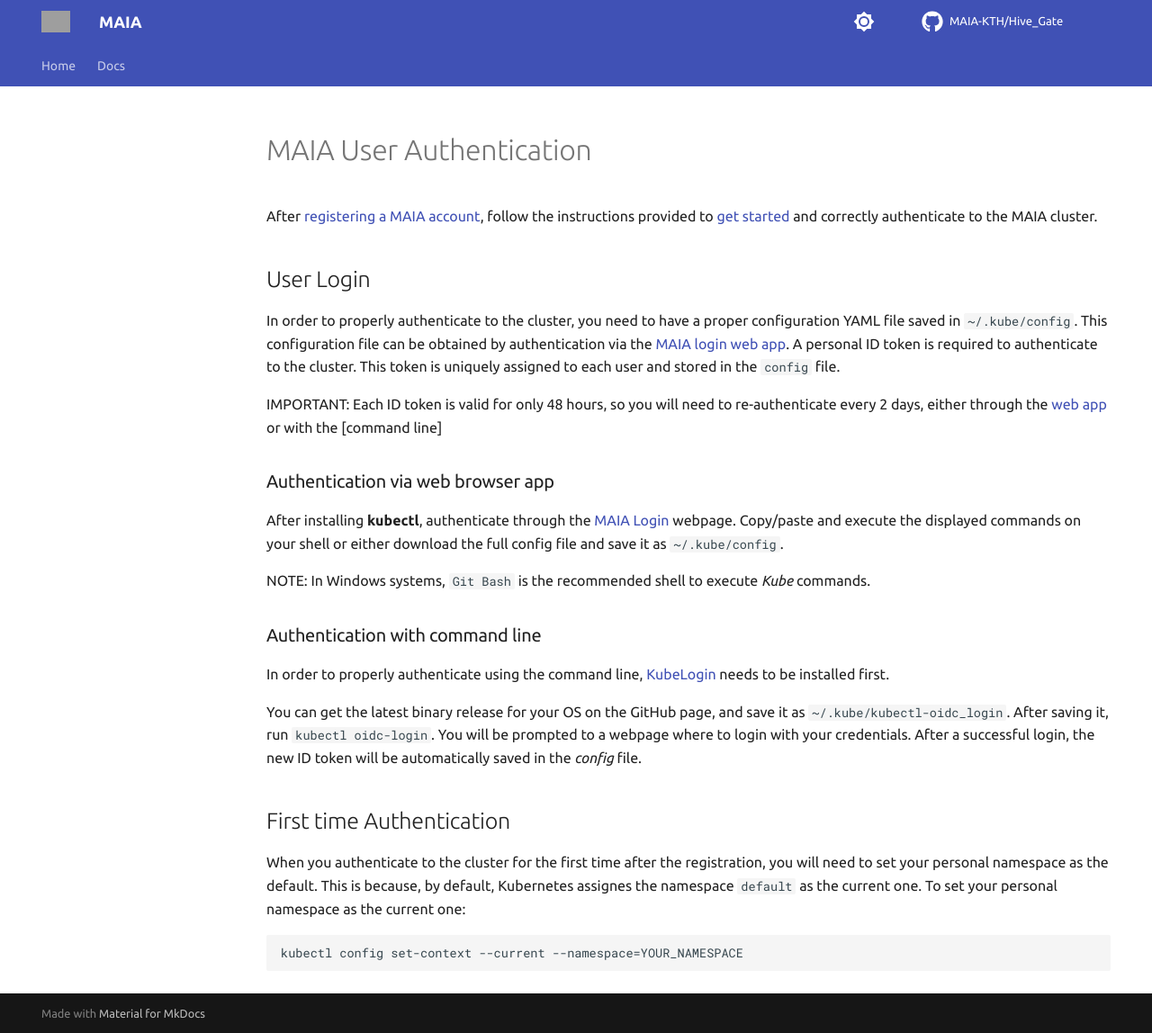
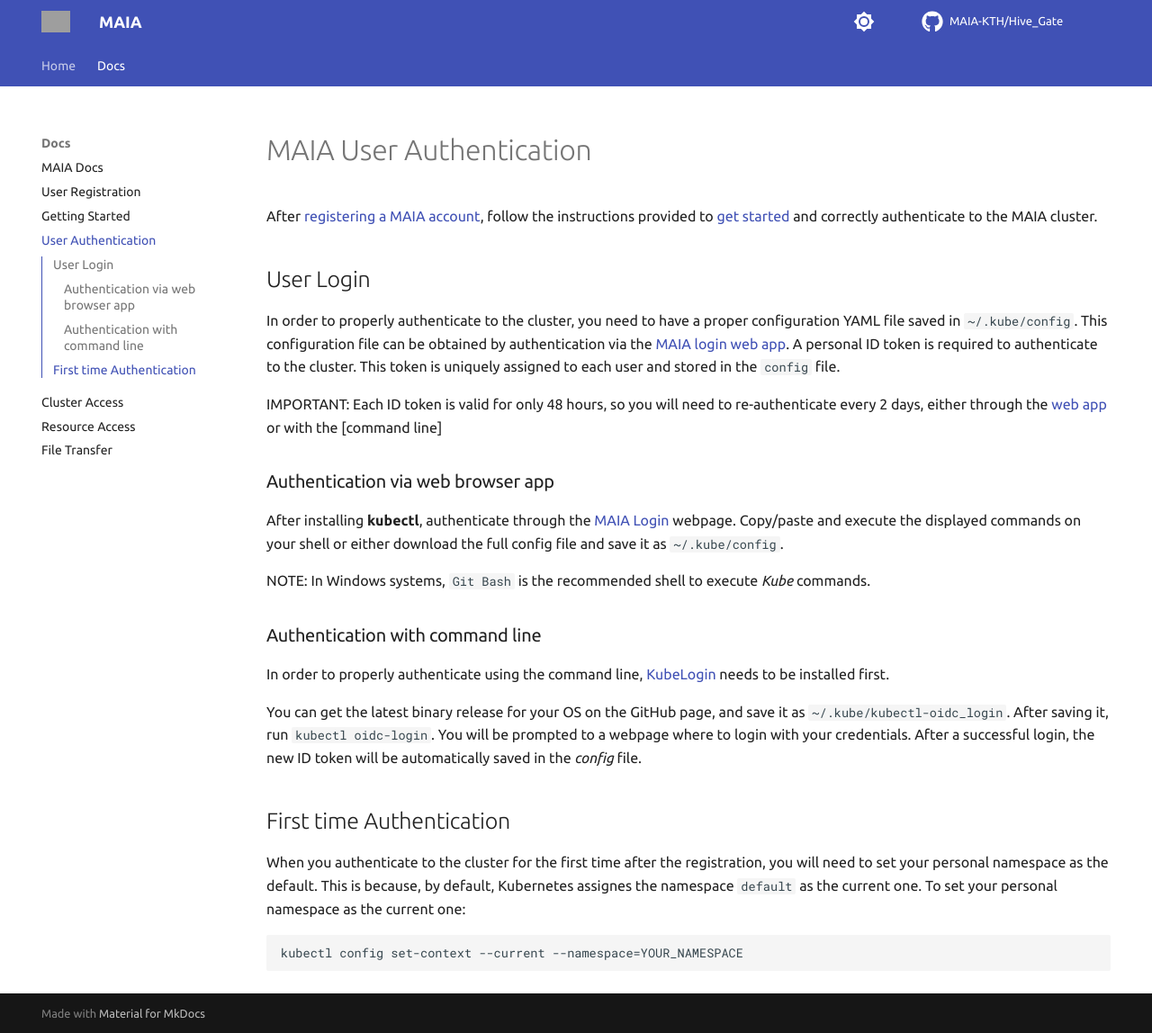
Before and after one commit to MAIA-KTH/Hive_Gate, an MkDocs documentation site: the page built from docs/user_authentication.md, in a window 1280 px wide and 1148 px high. Shown: the whole window at 90% size. Built offline with MkDocs 1.6.1 and Material for MkDocs 9.7.7, drawn with Linux system fonts in a browser that asks for light colours; comment, search, counter and statistics services are not loaded; grey boxes are pictures that could not be loaded.

Commit message:
MD filenames updated

```diff
--- a/mkdocs.yml
+++ b/mkdocs.yml
@@ -3,12 +3,12 @@
 nav:
     - Home: 'index.md'
     - Docs:
-      - MAIA Docs: 'docs_home.md'
-      - User Registration: 'registration.md'
-      - Getting Started: 'setup.md'
-      - User Authentication: 'authentication.md'
-      - Cluster Access: 'access.md'
-      - Resource Access: 'pod_access.md'
+      - MAIA Docs: 'docs.md'
+      - User Registration: 'user_registration.md'
+      - Getting Started: 'getting_started.md'
+      - User Authentication: 'user_authentication.md'
+      - Cluster Access: 'cluster_access.md'
+      - Resource Access: 'resource_access.md'
       - File Transfer: 'file_transfer.md'
 theme:
   features:
```
